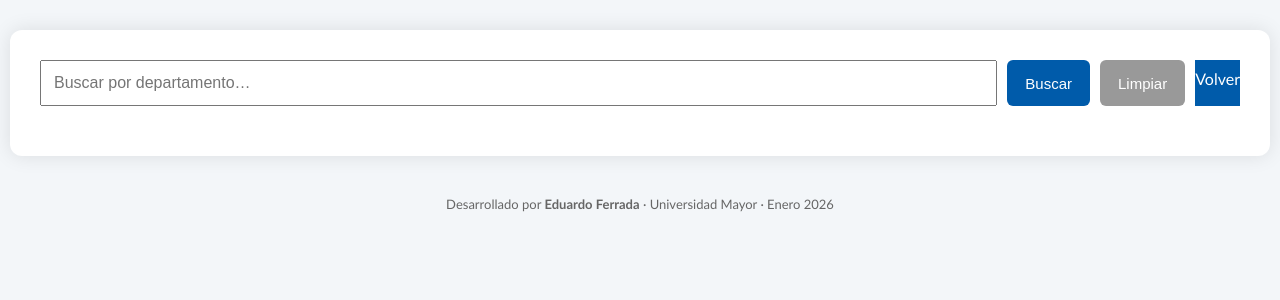
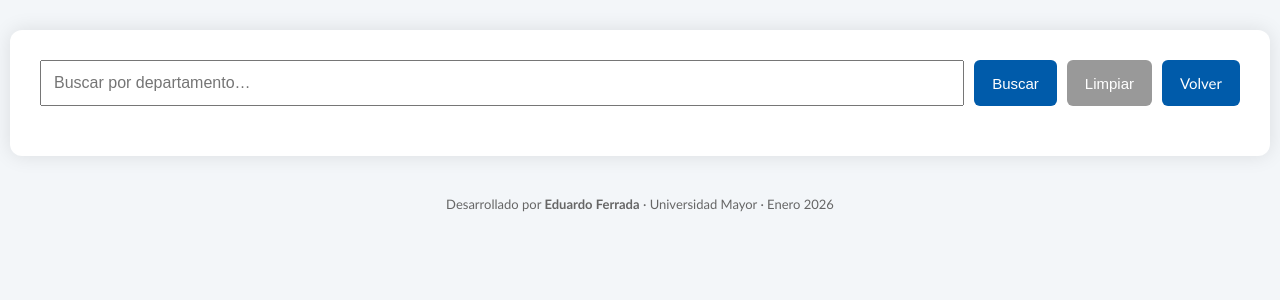
Before and after one commit to EduFerradamonitor/directorio-umayor, a Flask app: page /academicos in a window 1280 px wide. Shown: the part 133-433 px from the top of the page. Run offline with Flask 3, Linux system fonts and the light colour scheme.

Commit message:
Update academicos.html

```diff
--- a/templates/academicos.html
+++ b/templates/academicos.html
@@ -18,7 +18,7 @@ body {
    HEADER
 ========================= */
 .header {
-  background: #f2b705;
+  background: #f2b705; /* amarillo UM */
   padding: 20px 30px;
   display: flex;
   align-items: center;
@@ -62,14 +62,20 @@ body {
   flex: 1;
 }
 
-.search-bar button {
+.search-bar button,
+.search-bar a {
   padding: 12px 18px;
   font-size: 15px;
   border: none;
   border-radius: 6px;
   cursor: pointer;
+  text-decoration: none;
+  display: inline-flex;
+  align-items: center;
+  justify-content: center;
 }
 
+/* Botones */
 .btn-primary {
   background: #005baa;
   color: #fff;
@@ -80,7 +86,7 @@ body {
   color: #fff;
 }
 
-.btn-home {
+.btn-tertiary {
   background: #005baa;
   color: #fff;
 }
@@ -118,7 +124,7 @@ th {
 .tooltip-box {
   visibility: hidden;
   opacity: 0;
-  width: 260px;
+  width: 280px;
   background-color: #ffffff;
   color: #000;
   border: 1px solid #ccc;
@@ -126,7 +132,7 @@ th {
   padding: 8px 10px;
   position: absolute;
   z-index: 20;
-  top: 120%;
+  top: 125%;
   left: 50%;
   transform: translateX(-50%);
   box-shadow: 0 4px 10px rgba(0,0,0,0.15);
@@ -171,7 +177,7 @@ th {
     <input type="text" id="q" placeholder="Buscar por departamento…">
     <button class="btn-primary" onclick="buscar()">Buscar</button>
     <button class="btn-secondary" onclick="limpiar()">Limpiar</button>
-    <a href="/" class="btn-home" style="text-decoration:none; display:inline-block; line-height:38px;">Volver</a>
+    <a href="/" class="btn-tertiary">Volver</a>
   </div>
 
   <div id="resultados"></div>
@@ -211,7 +217,7 @@ function buscar() {
         html += `
         <tr>
           <td>${r.nombre || ""}</td>
-          <td>${r.cargo || ""}</td>
+          <td>${r.cargo ? r.cargo : "—"}</td>
           <td>${r.departamento || ""}</td>
 
           <td>
@@ -225,7 +231,7 @@ function buscar() {
           </td>
 
           <td>
-            ${r.secretaria_nombre || "sin secretaria"}<br>
+            ${r.secretaria_nombre || "sin secretaría"}<br>
             <span class="tooltip-container">
               <a href="mailto:${r.secretaria_correo}">${r.secretaria_correo || "no informado"}</a>
               <span class="tooltip-box">
```
